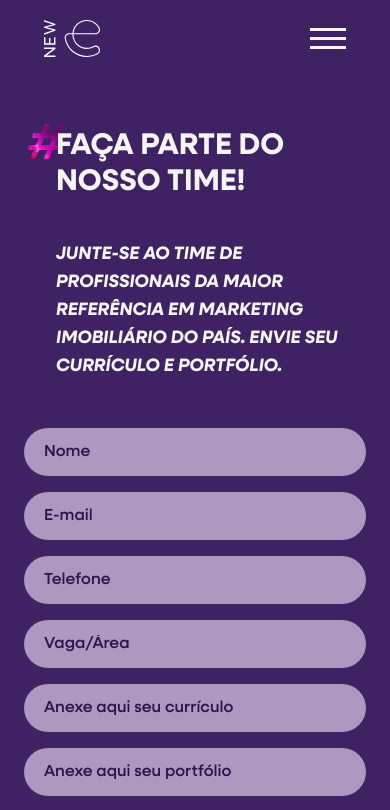
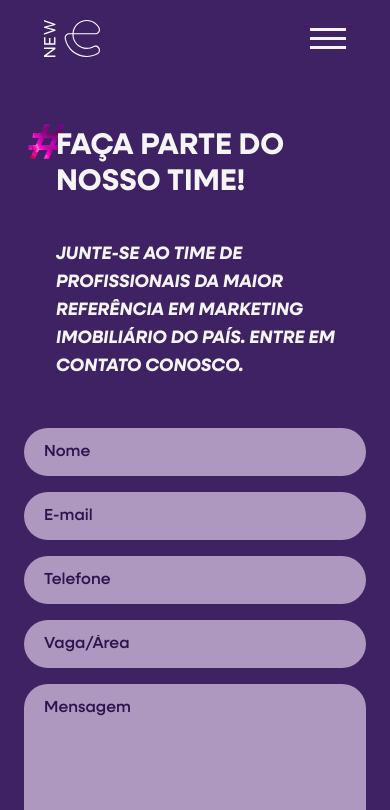
Before and after one commit to agencia-newe/site, a Next.js app: page /carreiras in a window 390 px wide. Shown: the top 810 px of the page. Built offline with nearby package versions, Linux system fonts and the light colour scheme.

Commit message:
fix: carreiras form and scrollbar

```diff
--- a/src/app/carreiras/page.tsx
+++ b/src/app/carreiras/page.tsx
@@ -2,6 +2,7 @@
 
 import Header from "@/components/Header";
 import { menuCarreiras } from "@/helpers/Menu";
+import HCaptcha from "@hcaptcha/react-hcaptcha";
 import Image from "next/image";
 import Link from "next/link";
 import { useRouter } from "next/navigation";
@@ -11,73 +12,73 @@ export default function Carreiras() {
   const router = useRouter();
   const [loading, setLoading] = useState(false);
   const [error, setError] = useState(false);
-  const [cvFileName, setCvFileName] = useState<string | null>(null);
-  const [portfolioFileName, setPortfolioFileName] = useState<string | null>(null);
+  // const [cvFileName, setCvFileName] = useState<string | null>(null);
+  // const [portfolioFileName, setPortfolioFileName] = useState<string | null>(null);
   const [captchaToken, setCaptchaToken] = useState<string | null>(null);
 
-  function handleFileChange(event: React.ChangeEvent<HTMLInputElement>) {
-    if (event.target.files && event.target.files.length > 0) {
-      const fileName = event.target.files[0].name;
-      if (event.target.name === "curriculo") {
-        setCvFileName(fileName);
-      } else if (event.target.name === "portfolio") {
-        setPortfolioFileName(fileName);
-      }
+  // function handleFileChange(event: React.ChangeEvent<HTMLInputElement>) {
+  //   if (event.target.files && event.target.files.length > 0) {
+  //     const fileName = event.target.files[0].name;
+  //     if (event.target.name === "curriculo") {
+  //       setCvFileName(fileName);
+  //     } else if (event.target.name === "portfolio") {
+  //       setPortfolioFileName(fileName);
+  //     }
+  //   }
+  // }
+
+  // function handleClearFile(inputId: string) {
+  //   const inputElement = document.getElementById(inputId) as HTMLInputElement;
+  //   if (inputElement) {
+  //     inputElement.value = "";
+  //     if (inputId === "curriculo") {
+  //       setCvFileName(null);
+  //     } else if (inputId === "portfolio") {
+  //       setPortfolioFileName(null);
+  //     }
+  //   }
+  // }
+
+  async function handleSubmit(event: React.FormEvent<HTMLFormElement>) {
+    setLoading(true);
+    event.preventDefault();
+
+    if (!captchaToken) {
+      setLoading(false);
+      alert("Por favor, complete o captcha.");
+      return;
+    }
+
+    const formData = new FormData(event.target as HTMLFormElement);
+    formData.append("access_key", "2c70c258-19b5-4434-bdf0-4b2f71a58a10");
+    formData.append("h-captcha-response", captchaToken);
+
+    const object = Object.fromEntries(formData);
+    const json = JSON.stringify(object);
+
+    const response = await fetch("https://api.web3forms.com/submit", {
+      method: "POST",
+      headers: {
+        "Content-Type": "application/json",
+        Accept: "application/json"
+      },
+      body: json
+    });
+
+    const result = await response.json();
+    if (result.success) {
+      console.log(result);
+      router.push("/obrigado");
+    } else {
+      setLoading(false);
+      console.log(result);
+      setError(true);
     }
   }
 
-  function handleClearFile(inputId: string) {
-    const inputElement = document.getElementById(inputId) as HTMLInputElement;
-    if (inputElement) {
-      inputElement.value = "";
-      if (inputId === "curriculo") {
-        setCvFileName(null);
-      } else if (inputId === "portfolio") {
-        setPortfolioFileName(null);
-      }
-    }
-  }
-
-  // async function handleSubmit(event: React.FormEvent<HTMLFormElement>) {
-  //   setLoading(true);
-  //   event.preventDefault();
-
-  //   if (!captchaToken) {
-  //     setLoading(false);
-  //     alert("Por favor, complete o captcha.");
-  //     return;
-  //   }
-
-  //   const formData = new FormData(event.target as HTMLFormElement);
-  //   formData.append("access_key", "2c70c258-19b5-4434-bdf0-4b2f71a58a10");
-  //   formData.append("h-captcha-response", captchaToken);
-
-  //   const object = Object.fromEntries(formData);
-  //   const json = JSON.stringify(object);
-
-  //   const response = await fetch("https://api.web3forms.com/submit", {
-  //     method: "POST",
-  //     headers: {
-  //       "Content-Type": "application/json",
-  //       Accept: "application/json"
-  //     },
-  //     body: json
-  //   });
-
-  //   const result = await response.json();
-  //   if (result.success) {
-  //     console.log(result);
-  //     router.push("/obrigado");
-  //   } else {
-  //     setLoading(false);
-  //     console.log(result);
-  //     setError(true);
-  //   }
-  // }
-
-  // const onHCaptchaChange = (token: string) => {
-  //   setCaptchaToken(token);
-  // };
+  const onHCaptchaChange = (token: string) => {
+    setCaptchaToken(token);
+  };
 
   return (
     <section className={`relative lg:py-32 pt-32 pb-20 bg-purple min-h-screen`}>
@@ -91,73 +92,20 @@ export default function Carreiras() {
             Faça parte do nosso time!
           </h2>
 
-          <p className="uppercase font-neulis-bold-italic text-lg lg:text-3xl lg:text-center max-w-[1100px] mx-auto">Junte-se ao time de profissionais da maior referência em marketing imobiliário do país. Envie seu currículo e portfólio.</p>
+          <p className="uppercase font-neulis-bold-italic text-lg lg:text-3xl lg:text-center max-w-[1100px] mx-auto">
+            Junte-se ao time de profissionais da maior referência em marketing imobiliário do país.
+            {/* <span> Envie seu currículo e portfólio.</span> */}
+            <span> Entre em contato conosco.</span>
+          </p>
         </div>
 
         {error &&
           <p className="text-center text-white uppercase font-neulis-bold-italic text-lg">Ocorreu um erro ao enviar sua mensagem. Por favor, tente novamente mais tarde.</p>
         }
         {!error && (
-          // <form onSubmit={handleSubmit} className="flex flex-col gap-4 lg:gap-5 max-w-[900px] mx-auto font-neulis-medium">
-          //   <input type="hidden" name="subject" value="Novo currículo recebido" />
-          //   <input type="hidden" name="from_name" value="newe.com.br" />
-          //   <input required type="text" name="nome" placeholder="Nome" className="bg-purpleLight rounded-full px-5 py-3 outline-primary placeholder:text-purpleDark" />
-          //   <div className="flex flex-col lg:flex-row w-full items-center gap-4">
-          //     <input required type="email" name="email" placeholder="E-mail" className="w-full bg-purpleLight rounded-full px-5 py-3 outline-primary placeholder:text-purpleDark" />
-          //     <input required type="tel" name="telefone" placeholder="Telefone" className="w-full bg-purpleLight rounded-full px-5 py-3 outline-primary placeholder:text-purpleDark" />
-          //   </div>
-          //   <input required type="text" name="vaga" placeholder="Vaga/Área" className="bg-purpleLight rounded-full px-5 py-3 outline-primary placeholder:text-purpleDark" />
-
-          //   <input onChange={handleFileChange} id="curriculo" type="file" accept="application/pdf" name="curriculo" placeholder="Anexe aqui seu currículo" className="hidden" />
-          //   <label htmlFor="curriculo" className="bg-purpleLight rounded-full px-5 py-3 outline-primary text-purpleDark placeholder:text-purpleDark cursor-pointer hover:text-white hover:bg-purpleDark transition-all duration-300">
-          //     Anexe aqui seu currículo{cvFileName ? (': ' + cvFileName) : ''}
-          //   </label>
-          //   {cvFileName && (
-          //       <button
-          //         type="button"
-          //         onClick={() => handleClearFile("curriculo")}
-          //         className="w-fit text-white cursor-pointer"
-          //       >
-          //         ❌ Limpar
-          //       </button>
-          //   )}
-
-          //   <input onChange={handleFileChange} id="portfolio" type="file" accept="application/pdf" name="portfolio" placeholder="Anexe aqui seu portfólio" className="hidden" />
-          //   <label htmlFor="portfolio" className="bg-purpleLight rounded-full px-5 py-3 outline-primary text-purpleDark placeholder:text-purpleDark cursor-pointer hover:text-white hover:bg-purpleDark transition-all duration-300">
-          //     Anexe aqui seu portfólio{portfolioFileName ? (': ' + portfolioFileName) : ''}
-          //   </label>
-          //   {portfolioFileName && (
-          //       <button
-          //         type="button"
-          //         onClick={() => handleClearFile("portfolio")}
-          //         className="w-fit text-white cursor-pointer"
-          //       >
-          //         ❌ Limpar
-          //       </button>
-          //   )}
-
-          //   <div className="flex flex-col lg:flex-row justify-between items-center gap-4">
-          //     <HCaptcha
-          //       sitekey="50b2fe65-b00b-4b9e-ad62-3ba471098be2"
-          //       reCaptchaCompat={false}
-          //       onVerify={onHCaptchaChange}
-          //     />
-
-          //     <button
-          //       disabled={loading}
-          //       type="submit"
-          //       className="bg-purpleLight rounded-full px-12 pt-3 pb-2.5 self-end cursor-pointer text-purpleDark hover:bg-purpleDark hover:text-white transition-all duration-300 outline-primary disabled:opacity-50 disabled:cursor-default disabled:pointer-events-none"
-          //     >
-          //       {loading ? 'Enviando...' : 'Enviar'}
-          //     </button>
-          //   </div>
-          //   <input type="checkbox" name="botcheck" className="hidden" style={{display: "none"}} />
-          // </form>
-
-          <form method="POST" action="https://formsubmit.co/contato@agencianewe.com.br" encType="multipart/form-data" className="flex flex-col gap-4 lg:gap-5 max-w-[900px] mx-auto font-neulis-medium">
-            <input type="hidden" name="_next" value="https://agencianewe.com.br/obrigado"></input>
-            <input type="hidden" name="_subject" value="Novo currículo recebido" />
-            <input type="hidden" name="origem" value="agencianewe.com.br/carreiras" />
+          <form onSubmit={handleSubmit} className="flex flex-col gap-4 lg:gap-5 max-w-[900px] mx-auto font-neulis-medium">
+            <input type="hidden" name="subject" value="Novo currículo recebido" />
+            <input type="hidden" name="from_name" value="agencianewe.com.br - carreiras" />
             <input required type="text" name="nome" placeholder="Nome" className="bg-purpleLight rounded-full px-5 py-3 outline-primary placeholder:text-purpleDark" />
             <div className="flex flex-col lg:flex-row w-full items-center gap-4">
               <input required type="email" name="email" placeholder="E-mail" className="w-full bg-purpleLight rounded-full px-5 py-3 outline-primary placeholder:text-purpleDark" />
@@ -165,7 +113,7 @@ export default function Carreiras() {
             </div>
             <input required type="text" name="vaga" placeholder="Vaga/Área" className="bg-purpleLight rounded-full px-5 py-3 outline-primary placeholder:text-purpleDark" />
 
-            <input onChange={handleFileChange} id="curriculo" type="file" accept="application/pdf" name="curriculo" placeholder="Anexe aqui seu currículo" className="hidden" />
+            {/* <input onChange={handleFileChange} id="curriculo" type="file" accept="application/pdf" name="curriculo" placeholder="Anexe aqui seu currículo" className="hidden" />
             <label htmlFor="curriculo" className="bg-purpleLight rounded-full px-5 py-3 outline-primary text-purpleDark placeholder:text-purpleDark cursor-pointer hover:text-white hover:bg-purpleDark transition-all duration-300">
               Anexe aqui seu currículo{cvFileName ? (': ' + cvFileName) : ''}
             </label>
@@ -191,14 +139,16 @@ export default function Carreiras() {
                 >
                   ❌ Limpar
                 </button>
-            )}
+            )} */}
+
+            <textarea required name="mensagem" placeholder="Mensagem" rows={7} className="bg-purpleLight rounded-3xl px-5 py-3 resize-none outline-primary placeholder:text-purpleDark" />
 
             <div className="flex flex-col lg:flex-row justify-between items-center gap-4">
-              {/* <HCaptcha
+              <HCaptcha
                 sitekey="50b2fe65-b00b-4b9e-ad62-3ba471098be2"
                 reCaptchaCompat={false}
                 onVerify={onHCaptchaChange}
-              /> */}
+              />
 
               <button
                 disabled={loading}
--- a/src/app/globals.css
+++ b/src/app/globals.css
@@ -61,17 +61,17 @@
   }
 
   .scrollbar::-webkit-scrollbar-track {
-    background: var(--color-purpleLight);
+    background: var(--color-purple);
   }
 
   .scrollbar::-webkit-scrollbar-thumb {
-    background: var(--color-purpleDark);
-    border: 2px solid var(--color-purpleLight);
+    background: var(--color-purpleLight);
+    border: 2.5px solid var(--color-purple);
     border-radius: 10px;
   }
 
   .scrollbar::-webkit-scrollbar-thumb:hover {
-    background: var(--color-purple);
+    @apply bg-purpleLight/70;
   }
 }
 
@@ -212,81 +212,3 @@ html {
   10% { transform: translateY(0); opacity: 1; }
   100% { transform: translateY(0); opacity: 0;}
 }
-
-:root {
-  --radius: 0.625rem;
-  --background: oklch(1 0 0);
-  --foreground: oklch(0.145 0 0);
-  --card: oklch(1 0 0);
-  --card-foreground: oklch(0.145 0 0);
-  --popover: oklch(1 0 0);
-  --popover-foreground: oklch(0.145 0 0);
-  --primary: oklch(0.205 0 0);
-  --primary-foreground: oklch(0.985 0 0);
-  --secondary: oklch(0.97 0 0);
-  --secondary-foreground: oklch(0.205 0 0);
-  --muted: oklch(0.97 0 0);
-  --muted-foreground: oklch(0.556 0 0);
-  --accent: oklch(0.97 0 0);
-  --accent-foreground: oklch(0.205 0 0);
-  --destructive: oklch(0.577 0.245 27.325);
-  --border: oklch(0.922 0 0);
-  --input: oklch(0.922 0 0);
-  --ring: oklch(0.708 0 0);
-  --chart-1: oklch(0.646 0.222 41.116);
-  --chart-2: oklch(0.6 0.118 184.704);
-  --chart-3: oklch(0.398 0.07 227.392);
-  --chart-4: oklch(0.828 0.189 84.429);
-  --chart-5: oklch(0.769 0.188 70.08);
-  --sidebar: oklch(0.985 0 0);
-  --sidebar-foreground: oklch(0.145 0 0);
-  --sidebar-primary: oklch(0.205 0 0);
-  --sidebar-primary-foreground: oklch(0.985 0 0);
-  --sidebar-accent: oklch(0.97 0 0);
-  --sidebar-accent-foreground: oklch(0.205 0 0);
-  --sidebar-border: oklch(0.922 0 0);
-  --sidebar-ring: oklch(0.708 0 0);
-}
-
-.dark {
-  --background: oklch(0.145 0 0);
-  --foreground: oklch(0.985 0 0);
-  --card: oklch(0.205 0 0);
-  --card-foreground: oklch(0.985 0 0);
-  --popover: oklch(0.205 0 0);
-  --popover-foreground: oklch(0.985 0 0);
-  --primary: oklch(0.922 0 0);
-  --primary-foreground: oklch(0.205 0 0);
-  --secondary: oklch(0.269 0 0);
-  --secondary-foreground: oklch(0.985 0 0);
-  --muted: oklch(0.269 0 0);
-  --muted-foreground: oklch(0.708 0 0);
-  --accent: oklch(0.269 0 0);
-  --accent-foreground: oklch(0.985 0 0);
-  --destructive: oklch(0.704 0.191 22.216);
-  --border: oklch(1 0 0 / 10%);
-  --input: oklch(1 0 0 / 15%);
-  --ring: oklch(0.556 0 0);
-  --chart-1: oklch(0.488 0.243 264.376);
-  --chart-2: oklch(0.696 0.17 162.48);
-  --chart-3: oklch(0.769 0.188 70.08);
-  --chart-4: oklch(0.627 0.265 303.9);
-  --chart-5: oklch(0.645 0.246 16.439);
-  --sidebar: oklch(0.205 0 0);
-  --sidebar-foreground: oklch(0.985 0 0);
-  --sidebar-primary: oklch(0.488 0.243 264.376);
-  --sidebar-primary-foreground: oklch(0.985 0 0);
-  --sidebar-accent: oklch(0.269 0 0);
-  --sidebar-accent-foreground: oklch(0.985 0 0);
-  --sidebar-border: oklch(1 0 0 / 10%);
-  --sidebar-ring: oklch(0.556 0 0);
-}
-
-@layer base {
-  * {
-    @apply border-border outline-ring/50;
-  }
-  body {
-    @apply bg-background text-foreground;
-  }
-}
--- a/src/components/Contact.tsx
+++ b/src/components/Contact.tsx
@@ -24,7 +24,7 @@ export default function Contact({className}: Readonly<{className?: string}>) {
 
   const formData = new FormData(event.target as HTMLFormElement);
   formData.append("access_key", "2c70c258-19b5-4434-bdf0-4b2f71a58a10");
-  formData.append("h-captcha-response", captchaToken); // ✅ append captcha token
+  formData.append("h-captcha-response", captchaToken);
 
   const object = Object.fromEntries(formData);
   const json = JSON.stringify(object);
```
